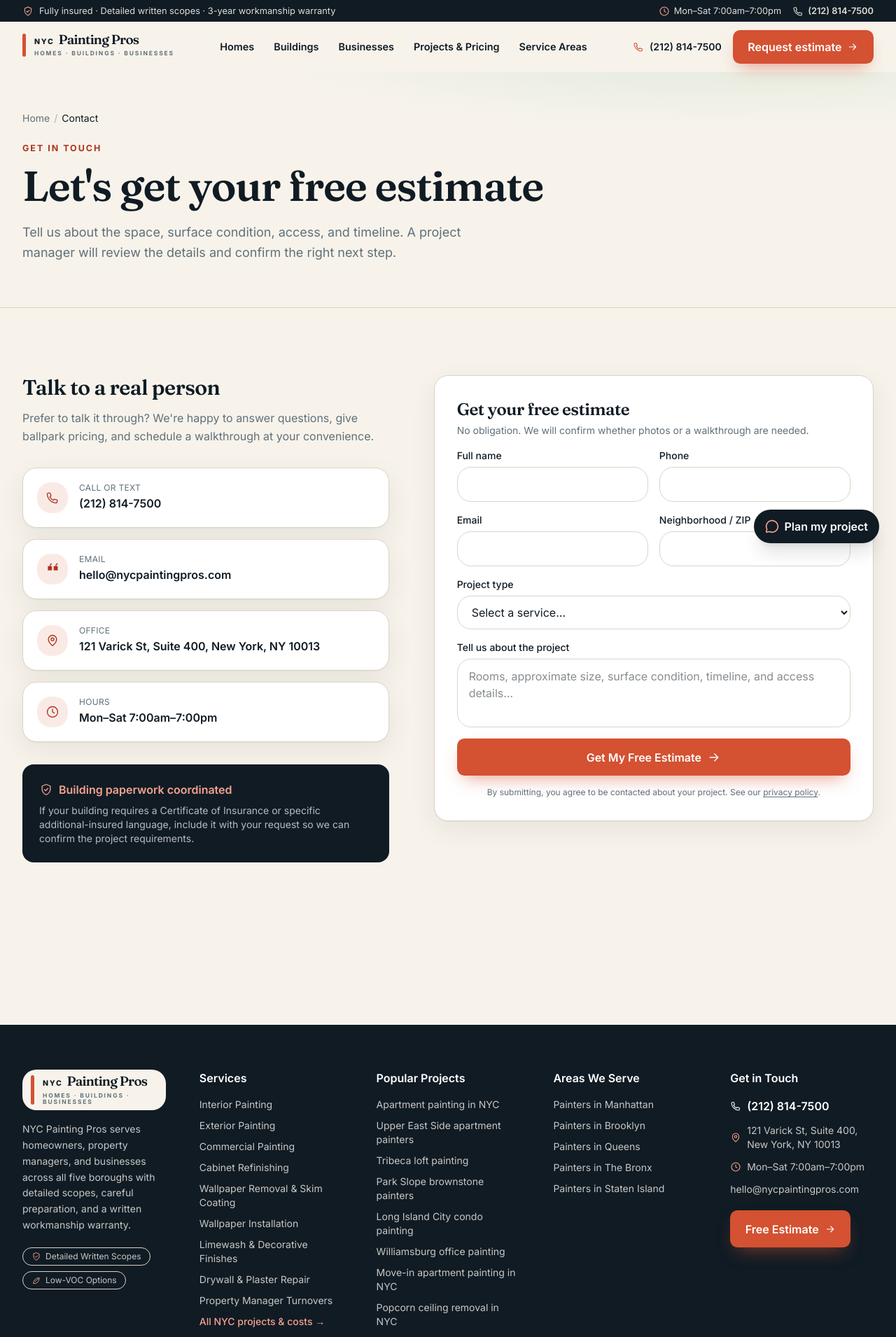
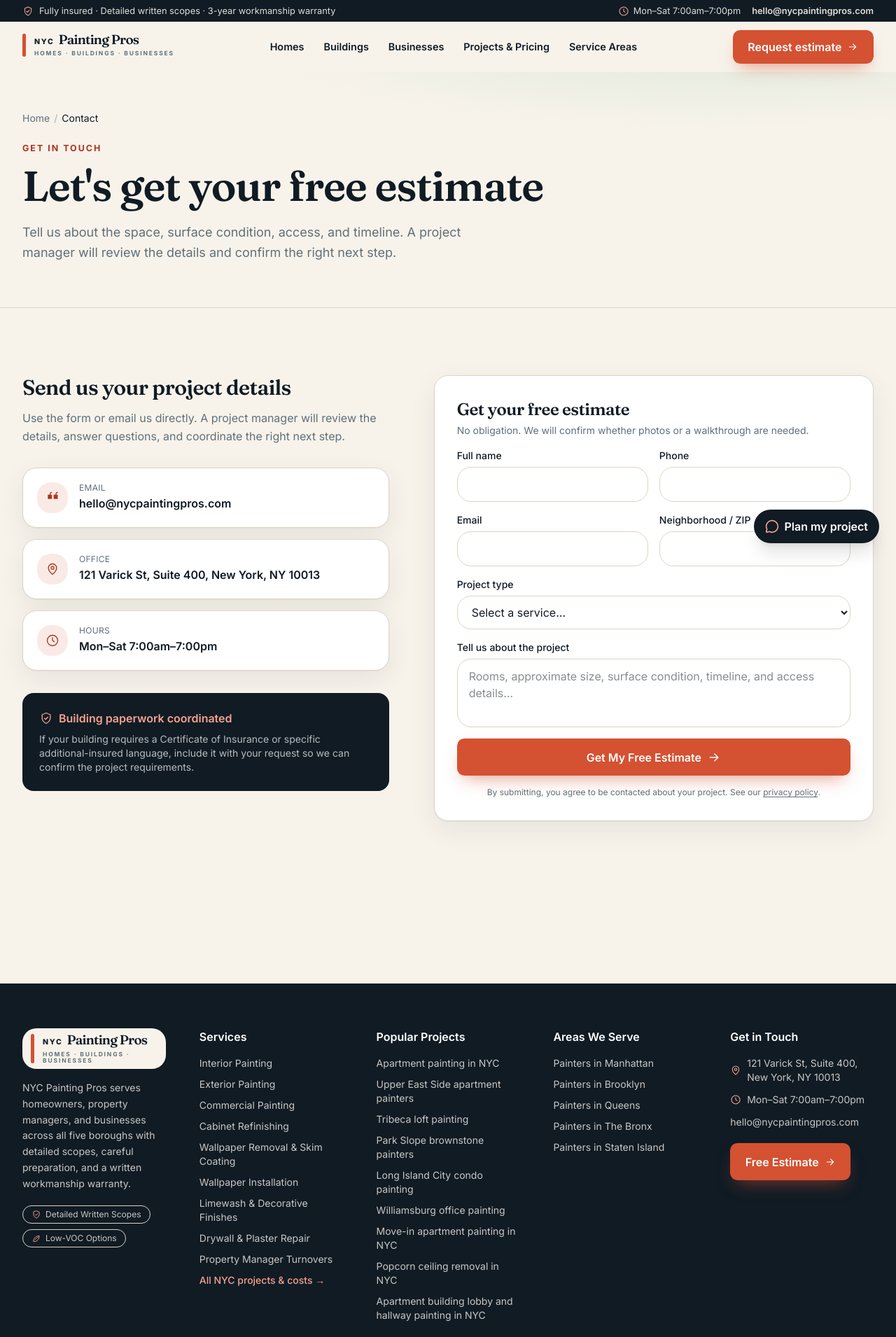
Before and after one commit to nothingmean00/nyc-painting-pros, a Next.js app: page /contact in a window 1280 px wide. Shown: the top 1910 px of the page at 70% size. Built offline with nearby package versions, Linux system fonts and the light colour scheme.

Commit message:
Remove public phone number

```diff
--- a/src/app/blog/[slug]/page.tsx
+++ b/src/app/blog/[slug]/page.tsx
@@ -214,9 +214,6 @@
                 <Link href="/contact" className="btn btn-primary">
                   Free estimate
                 </Link>
-                <a href={site.phoneHref} className="btn btn-ghost !text-white !border-white/40 hover:!bg-white hover:!text-[var(--color-ink)]">
-                  <Icon.phone className="w-4 h-4" /> Call
-                </a>
               </div>
             </div>
           </div>
--- a/src/app/blog/page.tsx
+++ b/src/app/blog/page.tsx
@@ -7,7 +7,6 @@
 import { JsonLd } from "@/components/JsonLd";
 import { breadcrumbs } from "@/lib/schema";
 import { sortedPosts, unsplash } from "@/lib/blog";
-import { site } from "@/lib/site";
 
 export const metadata: Metadata = {
   title: "Painting Tips & Guides | NYC Painting Pros Blog",
@@ -123,7 +122,7 @@
 
       <CTASection
         title="Turn the plan into a finished room."
-        subtitle={`Put our advice to work — get a free estimate or call ${site.phone}.`}
+        subtitle="Put our advice to work with a clear, no-obligation project estimate."
       />
       <div className="h-20" />
     </>
--- a/src/app/contact/page.tsx
+++ b/src/app/contact/page.tsx
@@ -14,7 +14,6 @@
 };
 
 const items = [
-  { icon: "phone" as const, label: "Call or text", value: site.phone, href: site.phoneHref },
   { icon: "quote" as const, label: "Email", value: site.email, href: `mailto:${site.email}` },
   {
     icon: "pin" as const,
@@ -53,10 +52,10 @@
 
       <section className="container-x py-16 lg:py-24 grid lg:grid-cols-[1fr_1.2fr] gap-12 lg:gap-16 items-start">
         <div>
-          <h2 className="font-display text-3xl">Talk to a real person</h2>
+          <h2 className="font-display text-3xl">Send us your project details</h2>
           <p className="mt-3 text-[var(--color-muted)] leading-relaxed">
-            Prefer to talk it through? We&apos;re happy to answer questions, give
-            ballpark pricing, and schedule a walkthrough at your convenience.
+            Use the form or email us directly. A project manager will review the
+            details, answer questions, and coordinate the right next step.
           </p>
           <div className="mt-8 space-y-4">
             {items.map((it) => {
--- a/src/app/painting/[slug]/page.tsx
+++ b/src/app/painting/[slug]/page.tsx
@@ -251,9 +251,9 @@
                 </li>
               ))}
             </ul>
-            <a href={site.phoneHref} className="btn btn-dark w-full mt-5">
-              <Icon.phone className="w-4 h-4" /> {site.phone}
-            </a>
+            <Link href="/contact" className="btn btn-dark w-full mt-5">
+              Request this project estimate <Icon.arrow className="w-4 h-4" />
+            </Link>
           </div>
         </aside>
       </section>
--- a/src/app/privacy/page.tsx
+++ b/src/app/privacy/page.tsx
@@ -77,10 +77,6 @@
               Questions about this policy can be sent to{" "}
               <a className="font-semibold text-[var(--color-green-600)]" href={`mailto:${site.email}`}>
                 {site.email}
-              </a>{" "}
-              or discussed by calling{" "}
-              <a className="font-semibold text-[var(--color-green-600)]" href={site.phoneHref}>
-                {site.phone}
               </a>
               . For project inquiries, use the{" "}
               <Link className="font-semibold text-[var(--color-green-600)]" href="/contact">
--- a/src/components/CTASection.tsx
+++ b/src/components/CTASection.tsx
@@ -1,6 +1,5 @@
 import Link from "next/link";
 import { Icon } from "./Icons";
-import { site } from "@/lib/site";
 
 export function CTASection({
   title = "Ready to plan your project?",
@@ -17,13 +16,10 @@
             {title}
           </h2>
           <p className="mt-4 text-white/75 text-lg">{subtitle}</p>
-          <div className="mt-8 flex flex-col sm:flex-row gap-3">
+          <div className="mt-8">
             <Link href="/contact" className="btn btn-primary text-base">
               Get a Free Estimate <Icon.arrow className="w-5 h-5" />
             </Link>
-            <a href={site.phoneHref} className="btn btn-ghost text-base !text-white !border-white/40 hover:!bg-white hover:!text-[var(--color-ink)]">
-              <Icon.phone className="w-5 h-5" /> {site.phone}
-            </a>
           </div>
         </div>
       </div>
--- a/src/components/EstimateForm.tsx
+++ b/src/components/EstimateForm.tsx
@@ -58,7 +58,7 @@
     } catch {
       setStatus("error");
       setError(
-        `We couldn't send that just now. Please call us at ${site.phone}.`
+        `We couldn't send that just now. Please email us at ${site.email}.`
       );
     }
   }
--- a/src/components/Footer.tsx
+++ b/src/components/Footer.tsx
@@ -102,14 +102,6 @@
         <div>
           <h3 className="text-white font-semibold mb-4">Get in Touch</h3>
           <ul className="space-y-3 text-sm">
-            <li>
-              <a
-                href={site.phoneHref}
-                className="inline-flex items-center gap-2 text-white font-semibold text-base hover:text-[var(--color-green-300)]"
-              >
-                <Icon.phone className="w-4 h-4" /> {site.phone}
-              </a>
-            </li>
             <li className="inline-flex items-center gap-2">
               <Icon.pin className="w-4 h-4 shrink-0 text-[var(--color-green-300)]" />
               {site.address.street}, {site.address.city}, {site.address.region}{" "}
--- a/src/components/Header.tsx
+++ b/src/components/Header.tsx
@@ -52,12 +52,8 @@
               <Icon.clock className="w-4 h-4 text-[var(--color-green-300)]" />
               {site.hours}
             </span>
-            <a
-              href={site.phoneHref}
-              className="inline-flex items-center gap-1.5 font-semibold hover:text-[var(--color-green-300)]"
-            >
-              <Icon.phone className="w-4 h-4" />
-              {site.phone}
+            <a href={`mailto:${site.email}`} className="font-semibold hover:text-[var(--color-green-300)]">
+              {site.email}
             </a>
           </span>
         </div>
@@ -82,9 +78,6 @@
 
         <div className="flex items-center gap-3">
           <div className="hidden sm:flex items-center gap-4">
-            <a href={site.phoneHref} className="hidden xl:inline-flex items-center gap-2 text-sm font-semibold">
-              <Icon.phone className="w-4 h-4 text-[var(--color-green)]" /> {site.phone}
-            </a>
             <Link href="/contact" className="btn btn-primary !py-3">
               Request estimate <Icon.arrow className="w-4 h-4" />
             </Link>
@@ -133,8 +126,8 @@
               ))}
             </div>
             <div className="mt-4 flex flex-col gap-3">
-              <a href={site.phoneHref} className="btn btn-dark w-full">
-                <Icon.phone className="w-4 h-4" /> {site.phone}
+              <a href={`mailto:${site.email}`} className="btn btn-dark w-full">
+                Email our team
               </a>
               <Link
                 href="/contact"
--- a/src/lib/schema.ts
+++ b/src/lib/schema.ts
@@ -14,9 +14,8 @@
     name: site.name,
     legalName: site.legalName,
     url: site.url,
-    telephone: site.phone,
     email: site.email,
-    image: `${site.url}/opengraph-image`,
+    image: `${site.url}/og-positioning.png`,
     logo: `${site.url}/icon.svg`,
     priceRange: "$$",
     description: site.description,
```
Also changed, not shown: src/app/about/page.tsx (+6 -5 lines), src/app/page.tsx (+4 -4 lines).
